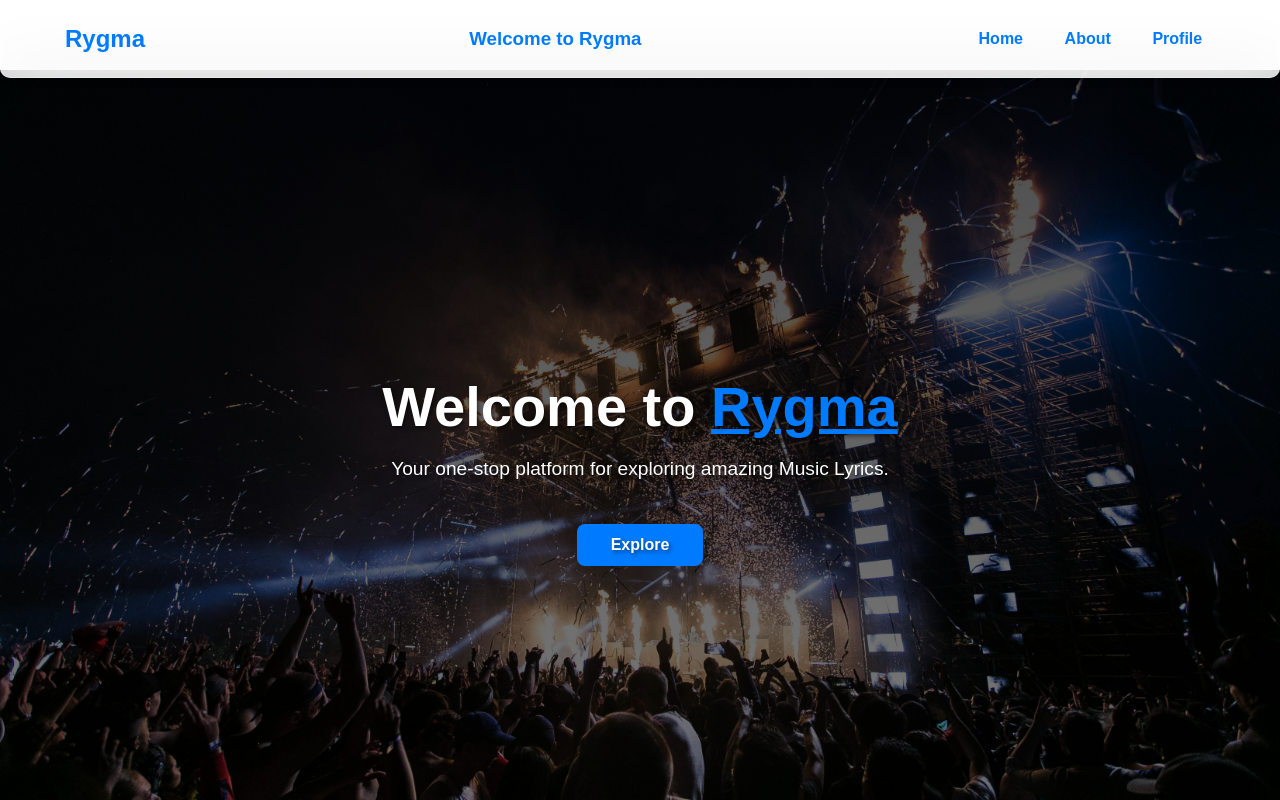
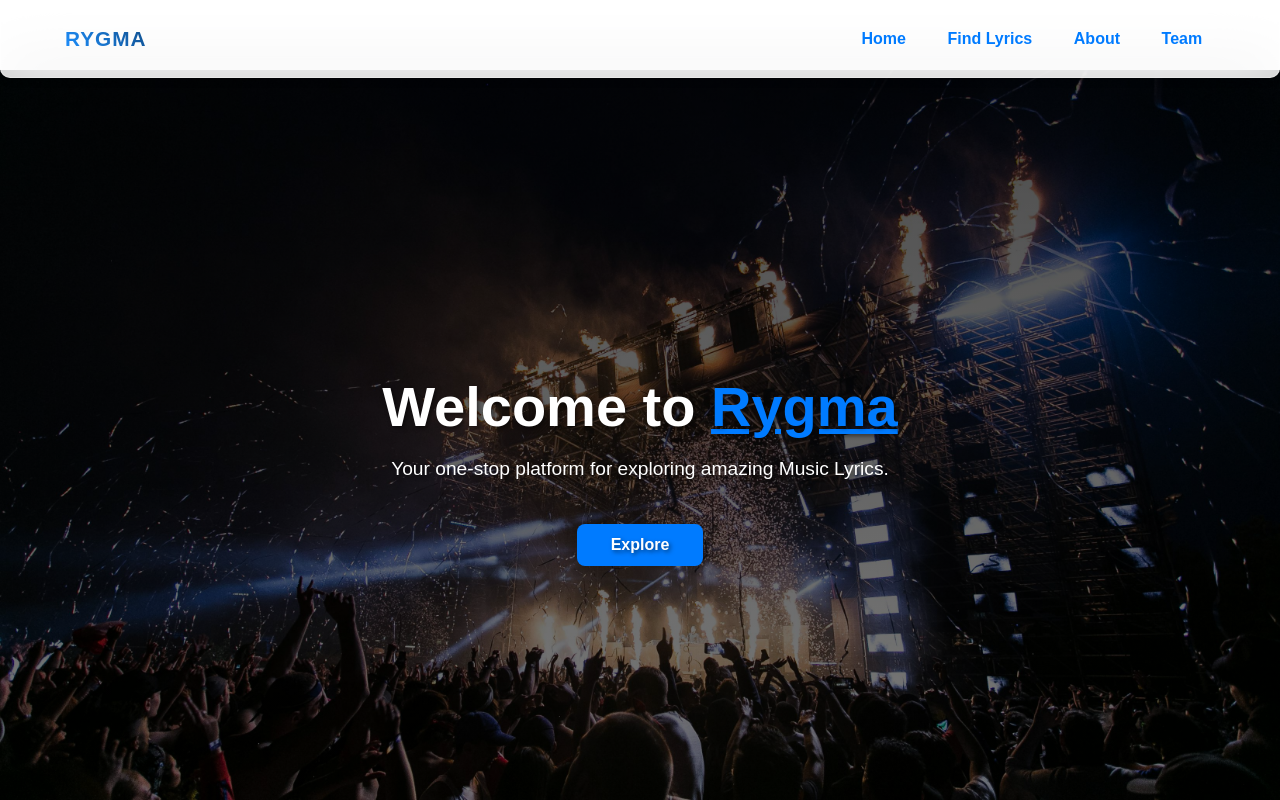
Before and after one commit to GUchechi/-RygmaHackathon, a React (Vite) app: page / in a window 1280 px wide. Shown: the top 800 px of the page. Built offline with nearby package versions, Linux system fonts and the light colour scheme.

Commit message:
added lyrics

```diff
--- a/src/App.jsx
+++ b/src/App.jsx
@@ -5,7 +5,7 @@ import About from "./pages/about/About";
 import ProfilePage from "./pages/ProfilePage/ProfilePage";
 import NotFound from "./pages/NotFound/NotFound";
 import Footer from "./components/Footer/Footer";
-import Music from "./pages/lyrics/Lyrics";
+import Lyrics from "./pages/lyrics/Lyrics";
 
 const App = () => {
   return (
@@ -14,8 +14,8 @@ const App = () => {
       <Routes>
         <Route path="/" element={<HomePage />} />
         <Route path="/about" element={<About />} />
-        <Route path="/profile" element={<ProfilePage />} />
-        <Route path="/lyrics" element={<Music />} />
+        <Route path="/team" element={<ProfilePage />} />
+        <Route path="/lyrics" element={<Lyrics />} />
         <Route path="*" element={<NotFound />} />
       </Routes>
       <Footer />
--- a/src/components/Navbar/NavBar.jsx
+++ b/src/components/Navbar/NavBar.jsx
@@ -14,9 +14,9 @@ const Navbar = () => {
     <nav className="navbar">
       <div className="logo">Rygma</div>
 
-      <div className="welcome-bar">
+      {/* <div className="welcome-bar">
         <h3>Welcome to Rygma</h3>
-      </div>
+      </div> */}
       <button
         className={`menu-icon ${isOpen ? "rotate" : ""}`}
         onClick={toggleMenu}
@@ -25,8 +25,9 @@ const Navbar = () => {
       </button>
       <div className={`nav-links ${isOpen ? "open" : ""}`}>
         <Link to="/">Home</Link>
+        <Link to="/lyrics">Find Lyrics</Link>
         <Link to="/about">About</Link>
-        <Link to="/profile">Profile</Link>
+        <Link to="/team">Team</Link>
       </div>
     </nav>
   );
--- a/src/components/Navbar/Navbar.css
+++ b/src/components/Navbar/Navbar.css
@@ -15,9 +15,24 @@
 }
 
 .logo {
-  font-size: 1.5rem;
+  font-size: 1.3rem;
   font-weight: bold;
-  color: var(--primary-color);
+  background: linear-gradient(
+    45deg,
+    #1e90ff,
+    #104e8b
+  ); /* Gradient from light blue to dark blue */
+  -webkit-background-clip: text; /* Ensures the gradient is clipped to the text */
+  -webkit-text-fill-color: transparent; /* Makes the background visible inside the text */
+  text-transform: uppercase;
+  letter-spacing: 1px;
+  cursor: pointer;
+  transition: transform 0.3s ease, text-shadow 0.3s ease;
+}
+
+.logo:hover {
+  transform: scale(1.1);
+  text-shadow: 0 4px 8px rgba(30, 144, 255, 0.3); /* Subtle blue shadow on hover */
 }
 
 .welcome-bar {
```
